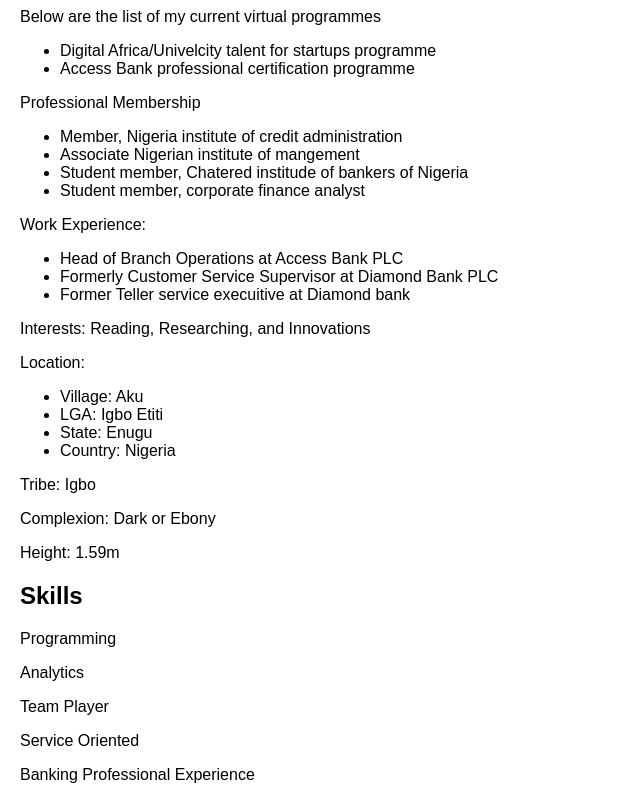
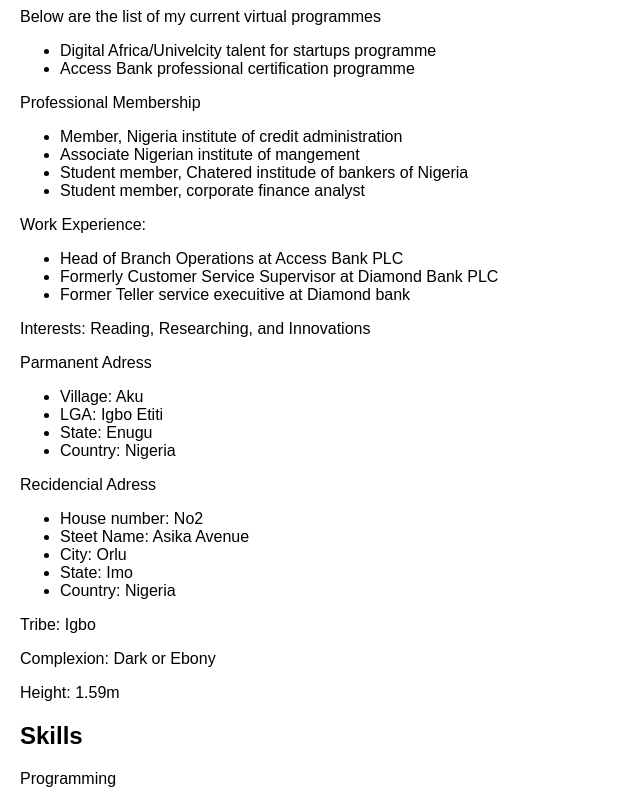
Before and after one commit to adidigwu/personal_portfolio_static_version, a plain HTML site: page index.html in a window 1280 px wide. Shown: the part 450-1247 px from the top of the page, without its empty margins (0-640 px from the left). Drawn offline with Linux system fonts and the light colour scheme.

Commit message:
My week one assignment for front end project

```diff
--- a/index.html
+++ b/index.html
@@ -64,12 +64,20 @@
       <li>Former Teller service execuitive at Diamond bank</li>
     </ul>
     <p>Interests: Reading, Researching, and Innovations</p>
-    <p>Location:</p>
+    <p>Parmanent Adress</p>
     <ul>
       <li>Village: Aku</li>
       <li>LGA: Igbo Etiti</li>
       <li>State: Enugu</li>
       <li>Country: Nigeria</li>
+    </ul>
+    <p>Recidencial Adress</p>
+    <ul>
+        <li>House number: No2</li>
+        <li>Steet Name: Asika Avenue</li>
+        <li>City: Orlu</li>
+        <li>State: Imo</li>
+        <li>Country: Nigeria</li>
     </ul>
     <p>Tribe: Igbo</p>
     <p>Complexion: Dark or Ebony</p>
```
